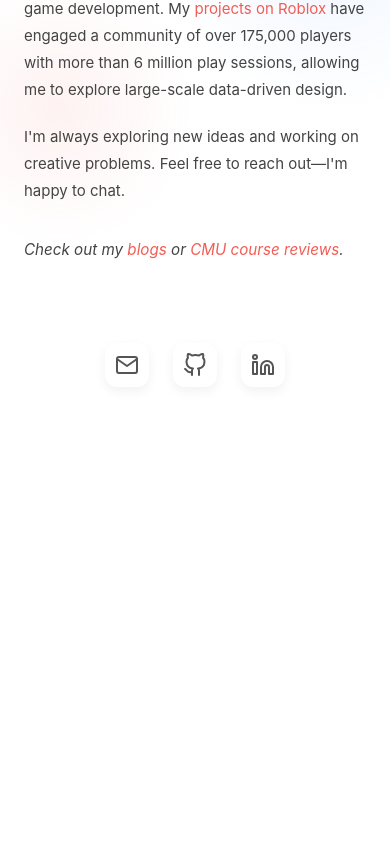
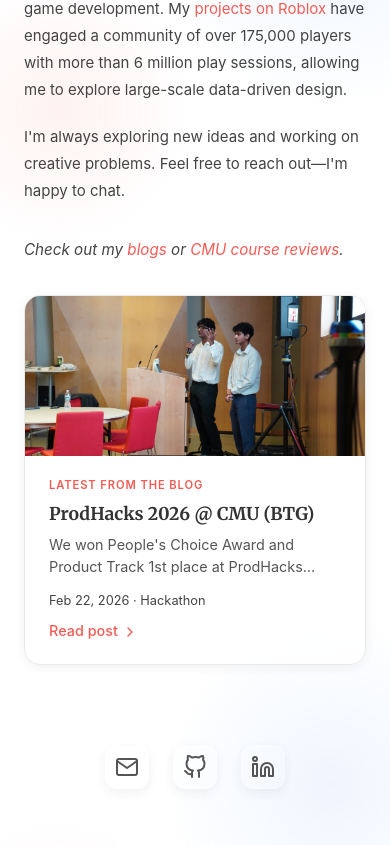
Before and after one commit to darrenpintoo/darrenpintoo.github.io, a React (Vite) app: page / in a window 390 px wide. Shown: the part 1156-2001 px from the top of the page. Before the commit the page ends 1623 px from the top, so only its background shows below. Built offline with nearby package versions, Linux system fonts and the light colour scheme.

Commit message:
blog spotlight

```diff
--- a/src/index.css
+++ b/src/index.css
@@ -44,6 +44,17 @@
   box-sizing: border-box;
   margin: 0;
   padding: 0;
+}
+
+/* Respect reduced motion preference */
+@media (prefers-reduced-motion: reduce) {
+  *,
+  *::before,
+  *::after {
+    animation-duration: 0.01ms !important;
+    animation-iteration-count: 1 !important;
+    transition-duration: 0.01ms !important;
+  }
 }
 
 :root {
@@ -451,6 +462,136 @@ h2 {
   font-size: 1rem;
   color: var(--text-secondary);
   margin-bottom: 2.5rem;
+}
+
+/* Latest Post Card - Horizontal */
+.latest-post-card {
+  display: flex;
+  align-items: stretch;
+  gap: 0;
+  max-width: var(--max-width);
+  margin: 2.5rem 0;
+  text-decoration: none !important;
+  background: var(--bg-card);
+  backdrop-filter: blur(20px);
+  -webkit-backdrop-filter: blur(20px);
+  border: 1px solid var(--border-color);
+  border-radius: 16px;
+  overflow: hidden;
+  transition: all 0.3s ease;
+  box-shadow: 0 2px 12px rgba(0, 0, 0, 0.06);
+}
+
+.latest-post-card:hover {
+  border-color: var(--accent);
+  transform: translateY(-2px);
+  box-shadow: 0 8px 24px rgba(0, 0, 0, 0.1);
+}
+
+[data-theme="dark"] .latest-post-card {
+  background: var(--bg-card);
+  border-color: rgba(255, 255, 255, 0.08);
+  box-shadow: 0 2px 12px rgba(0, 0, 0, 0.2);
+}
+
+[data-theme="dark"] .latest-post-card:hover {
+  border-color: var(--accent);
+  box-shadow: 0 8px 24px rgba(0, 0, 0, 0.3);
+}
+
+.latest-post-card-image {
+  flex: 0 0 200px;
+  min-height: 140px;
+  overflow: hidden;
+}
+
+.latest-post-card-image img {
+  width: 100%;
+  height: 100%;
+  object-fit: cover;
+}
+
+.latest-post-card-content {
+  flex: 1;
+  padding: 1.5rem 1.75rem;
+  display: flex;
+  flex-direction: column;
+  justify-content: center;
+  min-width: 0;
+}
+
+.latest-post-card-label {
+  font-size: 0.7rem;
+  font-weight: 600;
+  text-transform: uppercase;
+  letter-spacing: 0.08em;
+  color: var(--accent);
+  margin-bottom: 0.5rem;
+}
+
+.latest-post-card-title {
+  font-family: var(--font-serif);
+  font-size: 1.25rem;
+  font-weight: 600;
+  color: var(--text-primary);
+  margin-bottom: 0.5rem;
+  line-height: 1.3;
+}
+
+.latest-post-card:hover .latest-post-card-title {
+  color: var(--accent);
+}
+
+.latest-post-card-excerpt {
+  font-size: 0.9rem;
+  color: var(--text-secondary);
+  line-height: 1.5;
+  margin-bottom: 0.75rem;
+  display: -webkit-box;
+  -webkit-line-clamp: 2;
+  line-clamp: 2;
+  -webkit-box-orient: vertical;
+  overflow: hidden;
+}
+
+.latest-post-card-meta {
+  font-size: 0.8rem;
+  color: var(--text-muted);
+  margin-bottom: 0.5rem;
+}
+
+.latest-post-card-cta {
+  display: inline-flex;
+  align-items: center;
+  gap: 0.25rem;
+  font-size: 0.9rem;
+  font-weight: 500;
+  color: var(--accent);
+  transition: gap 0.2s ease;
+}
+
+.latest-post-card:hover .latest-post-card-cta {
+  gap: 0.5rem;
+}
+
+@media (max-width: 600px) {
+  .latest-post-card {
+    flex-direction: column;
+    margin: 2rem 0;
+  }
+
+  .latest-post-card-image {
+    flex: none;
+    height: 160px;
+  }
+
+  .latest-post-card-content {
+    padding: 1.25rem 1.5rem;
+  }
+
+  .latest-post-card-title {
+    font-size: 1.1rem;
+  }
 }
 
 /* Profile section with floated image */
--- a/src/pages/About.jsx
+++ b/src/pages/About.jsx
@@ -4,10 +4,23 @@ import { Link } from 'react-router-dom';
 import PageLayout from '../components/PageLayout';
 import { Helmet } from 'react-helmet-async';
 import PreviewLink from '../components/PreviewLink';
+import { getLatestPost } from '../utils/posts';
+import { ChevronRight } from 'lucide-react';
+
+function formatDate(isoDate) {
+    if (!isoDate || isoDate === 'Unknown Date') return isoDate;
+    try {
+        const d = new Date(isoDate);
+        return d.toLocaleDateString('en-US', { month: 'short', day: 'numeric', year: 'numeric' });
+    } catch {
+        return isoDate;
+    }
+}
 
 function About() {
     const [isVisible, setIsVisible] = useState(false);
     const footerRef = useRef(null);
+    const latestPost = getLatestPost();
 
     useEffect(() => {
         const observer = new IntersectionObserver(
@@ -53,6 +66,8 @@ function About() {
                         src="/darren.jpg"
                         alt="Darren Pinto"
                         className="profile-image"
+                        loading="lazy"
+                        decoding="async"
                     />
 
                     <p>
@@ -91,6 +106,25 @@ function About() {
                     </p>
                 </div>
 
+                {latestPost && (
+                    <Link to={`/blog/${latestPost.slug}`} className="latest-post-card animate-blur-fade delay-100">
+                        <div className="latest-post-card-image">
+                            <img src={latestPost.image} alt={latestPost.title} loading="lazy" decoding="async" />
+                        </div>
+                        <div className="latest-post-card-content">
+                            <span className="latest-post-card-label">Latest from the blog</span>
+                            <h3 className="latest-post-card-title">{latestPost.title}</h3>
+                            <p className="latest-post-card-excerpt">{latestPost.excerpt}</p>
+                            <span className="latest-post-card-meta">
+                                {formatDate(latestPost.date)} · {latestPost.category}
+                            </span>
+                            <span className="latest-post-card-cta">
+                                Read post <ChevronRight size={16} />
+                            </span>
+                        </div>
+                    </Link>
+                )}
+
                 <div
                     ref={footerRef}
                     className={`socials-section fade-in-section ${isVisible ? 'is-visible' : ''}`}
--- a/src/pages/Blog.jsx
+++ b/src/pages/Blog.jsx
@@ -6,9 +6,7 @@ import { Helmet } from 'react-helmet-async';
 import ReactMarkdown from 'react-markdown';
 import remarkGfm from 'remark-gfm';
 import { ArrowLeft, Calendar, Tag, ChevronRight } from 'lucide-react';
-
-// Automatically discover all markdown files in src/posts
-const postFiles = import.meta.glob('../posts/*.md', { query: '?raw', eager: true });
+import { getAllPosts } from '../utils/posts';
 
 function parseFrontmatter(markdown) {
     const frontmatterRegex = /^---\s*([\s\S]*?)\s*---\s*([\s\S]*)$/;
@@ -30,6 +28,8 @@ function parseFrontmatter(markdown) {
 
     return { metadata, content };
 }
+
+const BASE_URL = 'https://darrenpinto.me';
 
 // Format ISO date to human-readable (e.g. "Feb 22, 2026")
 function formatDate(isoDate) {
@@ -63,22 +63,7 @@ function Blog() {
     const [isVisible, setIsVisible] = useState(false);
     const [activeSection, setActiveSection] = useState('');
 
-    // Process all discovered posts
-    const blogPosts = useMemo(() => {
-        return Object.entries(postFiles).map(([path, module]) => {
-            const fileName = path.split('/').pop().replace('.md', '');
-            const { metadata } = parseFrontmatter(module.default);
-            return {
-                slug: fileName,
-                title: metadata.title || 'Untitled Post',
-                date: metadata.date || 'Unknown Date',
-                category: metadata.category || 'General',
-                excerpt: metadata.excerpt || '',
-                image: metadata.image || '/blog-placeholder.png',
-                content: module.default
-            };
-        }).sort((a, b) => new Date(b.date) - new Date(a.date));
-    }, []);
+    const blogPosts = useMemo(() => getAllPosts(), []);
 
     useEffect(() => {
         const timer = setTimeout(() => {
@@ -134,7 +119,7 @@ function Blog() {
         }
     };
 
-    // Custom renderer to add IDs to headings
+    // Custom renderer: IDs for headings, alt fallback for images
     const MarkdownComponents = {
         h2: ({ children, ...props }) => {
             const text = Array.isArray(children) ? children.join('') : children.toString();
@@ -145,15 +130,53 @@ function Blog() {
             const text = Array.isArray(children) ? children.join('') : children.toString();
             const id = text.toLowerCase().replace(/[^\w\s-]/g, '').replace(/\s+/g, '-');
             return <h3 id={id} {...props}>{children}</h3>;
-        }
+        },
+        img: ({ src, alt, ...props }) => (
+            <img src={src} alt={alt || 'Blog post image'} loading="lazy" decoding="async" {...props} />
+        ),
     };
+
+    // Article schema for SEO (single post view)
+    const articleSchema = activePostData ? {
+        '@context': 'https://schema.org',
+        '@type': 'Article',
+        headline: activePostData.title,
+        description: activePostData.excerpt,
+        image: activePostData.image.startsWith('http') ? activePostData.image : `${BASE_URL}${activePostData.image}`,
+        datePublished: activePostData.date,
+        dateModified: activePostData.date,
+        author: { '@type': 'Person', name: 'Darren Pinto', url: BASE_URL },
+        publisher: { '@type': 'Person', name: 'Darren Pinto', url: BASE_URL },
+        mainEntityOfPage: { '@type': 'WebPage', '@id': `${BASE_URL}/blog/${slug}` },
+    } : null;
 
     return (
         <PageLayout>
             <Helmet>
                 <title>{activePostData ? `${activePostData.title} | Blog` : 'Blog | Darren Pinto'}</title>
                 <meta name="description" content={activePostData ? activePostData.excerpt : "Thoughts on robotics, engineering, embedded systems, and more by Darren Pinto."} />
-                <link rel="canonical" href={activePostData ? `https://darrenpinto.me/blog/${slug}` : "https://darrenpinto.me/blog"} />
+                <link rel="canonical" href={activePostData ? `${BASE_URL}/blog/${slug}` : `${BASE_URL}/blog`} />
+                {activePostData && (
+                    <>
+                        <meta property="og:type" content="article" />
+                        <meta property="og:url" content={`${BASE_URL}/blog/${slug}`} />
+                        <meta property="og:title" content={activePostData.title} />
+                        <meta property="og:description" content={activePostData.excerpt} />
+                        <meta property="og:image" content={activePostData.image.startsWith('http') ? activePostData.image : `${BASE_URL}${activePostData.image}`} />
+                        <meta property="og:site_name" content="Darren Pinto" />
+                        <meta property="article:published_time" content={activePostData.date} />
+                        <meta property="og:image:alt" content={activePostData.title} />
+                        <meta property="twitter:card" content="summary_large_image" />
+                        <meta property="twitter:url" content={`${BASE_URL}/blog/${slug}`} />
+                        <meta property="twitter:title" content={activePostData.title} />
+                        <meta property="twitter:description" content={activePostData.excerpt} />
+                        <meta property="twitter:image" content={activePostData.image.startsWith('http') ? activePostData.image : `${BASE_URL}${activePostData.image}`} />
+                        <meta property="twitter:image:alt" content={activePostData.title} />
+                        {articleSchema && (
+                            <script type="application/ld+json" dangerouslySetInnerHTML={{ __html: JSON.stringify(articleSchema) }} />
+                        )}
+                    </>
+                )}
             </Helmet>
             <main id="main" className="container">
                 {slug ? (
@@ -241,7 +264,7 @@ function Blog() {
                                     {blogPosts.map((post) => (
                                         <Link to={`/blog/${post.slug}`} key={post.slug} className="post-card">
                                             <div className="post-card-image-wrapper">
-                                                <img src={post.image} alt={post.title} className="post-card-image" />
+                                                <img src={post.image} alt={post.title} className="post-card-image" loading="lazy" decoding="async" />
                                             </div>
                                             <div className="post-card-content">
 
--- a/src/pages/CourseReviews.jsx
+++ b/src/pages/CourseReviews.jsx
@@ -405,6 +405,7 @@ function SemesterGroup({ semester, expandedCourses, toggleCourse }) {
                             role="button"
                             tabIndex={0}
                             aria-expanded={expandedCourses.has(course.code)}
+                            aria-controls={`${course.code}-content`}
                         >
                             <div className="course-header">
                                 <div className="course-info">
@@ -435,7 +436,7 @@ function SemesterGroup({ semester, expandedCourses, toggleCourse }) {
                                     </span>
                                 </div>
                             </div>
-                            <div className={`course-expand-wrapper ${expandedCourses.has(course.code) ? 'open' : ''}`}>
+                            <div id={`${course.code}-content`} className={`course-expand-wrapper ${expandedCourses.has(course.code) ? 'open' : ''}`}>
                                 <div className="course-expand-inner">
                                     <div className="course-expanded">
                                         <div className="course-description">
--- /dev/null
+++ b/src/utils/posts.js
@@ -0,0 +1,46 @@
+// Shared post loading for Blog and About pages
+const postFiles = import.meta.glob('../posts/*.md', { query: '?raw', eager: true });
+
+function parseFrontmatter(markdown) {
+  const frontmatterRegex = /^---\s*([\s\S]*?)\s*---\s*([\s\S]*)$/;
+  const match = markdown.match(frontmatterRegex);
+
+  if (!match) return { metadata: {}, content: markdown };
+
+  const yamlStr = match[1];
+  const content = match[2];
+  const metadata = {};
+
+  yamlStr.split('\n').forEach((line) => {
+    const [key, ...valueParts] = line.split(':');
+    if (key && valueParts.length > 0) {
+      const value = valueParts.join(':').trim().replace(/^["']|["']$/g, '');
+      metadata[key.trim()] = value;
+    }
+  });
+
+  return { metadata, content };
+}
+
+export function getAllPosts() {
+  return Object.entries(postFiles)
+    .map(([path, module]) => {
+      const fileName = path.split('/').pop().replace('.md', '');
+      const { metadata } = parseFrontmatter(module.default);
+      return {
+        slug: fileName,
+        title: metadata.title || 'Untitled Post',
+        date: metadata.date || 'Unknown Date',
+        category: metadata.category || 'General',
+        excerpt: metadata.excerpt || '',
+        image: metadata.image || '/blog-placeholder.png',
+        content: module.default,
+      };
+    })
+    .sort((a, b) => new Date(b.date) - new Date(a.date));
+}
+
+export function getLatestPost() {
+  const posts = getAllPosts();
+  return posts.length > 0 ? posts[0] : null;
+}
--- a/vite.config.js
+++ b/vite.config.js
@@ -5,4 +5,14 @@ import react from '@vitejs/plugin-react'
 export default defineConfig({
   plugins: [react()],
   clearScreen: false,
+  build: {
+    rollupOptions: {
+      output: {
+        manualChunks: {
+          'react-vendor': ['react', 'react-dom', 'react-router-dom'],
+          'markdown-vendor': ['react-markdown', 'remark-gfm', 'react-syntax-highlighter'],
+        },
+      },
+    },
+  },
 })
```
